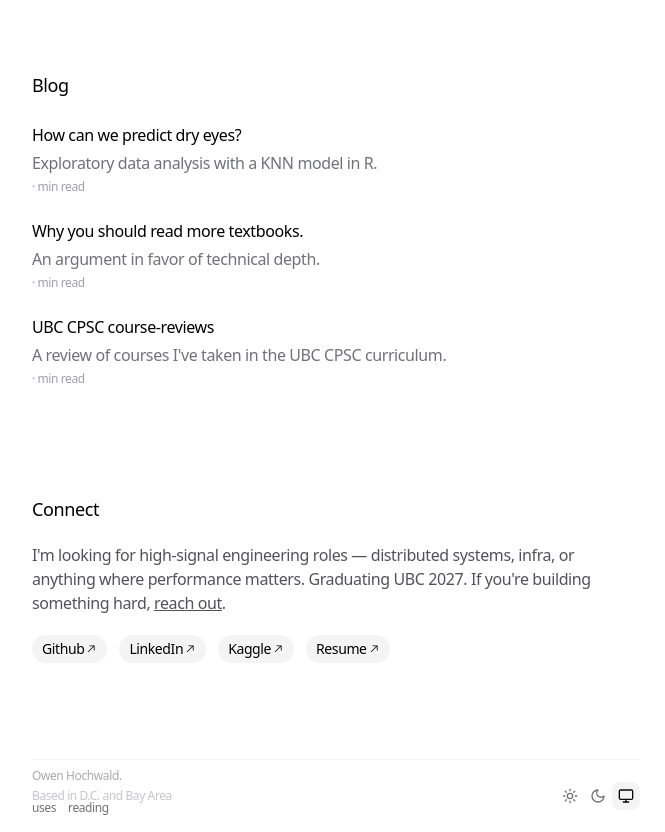
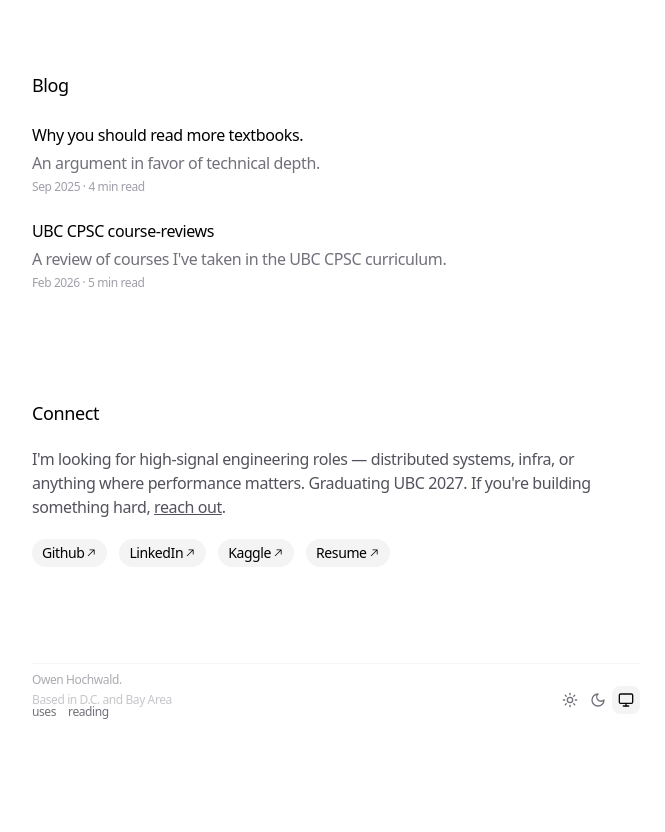
Before and after one commit to owenHochwald/personal-site, a Next.js app: page / in a window 1280 px wide. Shown: the part 2360-3192 px from the top of the page, without its empty margins (304-969 px from the left). After the commit the page ends 3096 px from the top, so only its background shows below. Built offline with nearby package versions, Linux system fonts and the light colour scheme.

Commit message:
Add date and reading time to blog posts; update theme in uses section

```diff
--- a/app/data.ts
+++ b/app/data.ts
@@ -31,20 +31,14 @@ type BlogPost = {
     description: string
     link: string
     uid: string
+    date: string
+    readingTime: number
 }
 
 type SocialLink = {
     label: string
     link: string
 }
-
-type Now = {
-    building: string
-    learning: string
-    obsessing: string
-    updated: string
-}
-
 export const PROJECTS: Project[] = [
     {
         name: 'Volt',
@@ -158,22 +152,20 @@ export const EDUCATION: Education[] = [
 
 export const BLOG_POSTS: BlogPost[] = [
     {
-        title: 'How can we predict dry eyes?',
-        description: 'Exploratory data analysis with a KNN model in R.',
-        link: '/blog/exploring-dry-eye-disease-dataset',
-        uid: 'blog-1',
-    },
-    {
         title: 'Why you should read more textbooks.',
         description: 'An argument in favor of technical depth.',
         link: '/blog/why-you-should-read-more-textbooks',
         uid: 'blog-2',
+        date: 'Sep 2025',
+        readingTime: 4,
     },
     {
         title: 'UBC CPSC course-reviews',
-        description: "A review of courses I've taken in the UBC CPSC curriculum.",
+        description: 'A review of courses I\'ve taken in the UBC CPSC curriculum.',
         link: '/blog/ubc-cpsc-course-reviews',
         uid: 'blog-3',
+        date: 'Feb 2026',
+        readingTime: 5,
     },
 ]
 
--- a/app/uses/page.tsx
+++ b/app/uses/page.tsx
@@ -21,7 +21,7 @@ const USES: Section[] = [
     items: [
       { name: 'VS Code', description: 'with Vim keybindings' },
       { name: 'Geist Mono', description: 'font' },
-      { name: 'Tokyo Night', description: 'theme' },
+      { name: 'Rosé Pine Moon', description: 'theme' },
     ],
   },
   {
```
